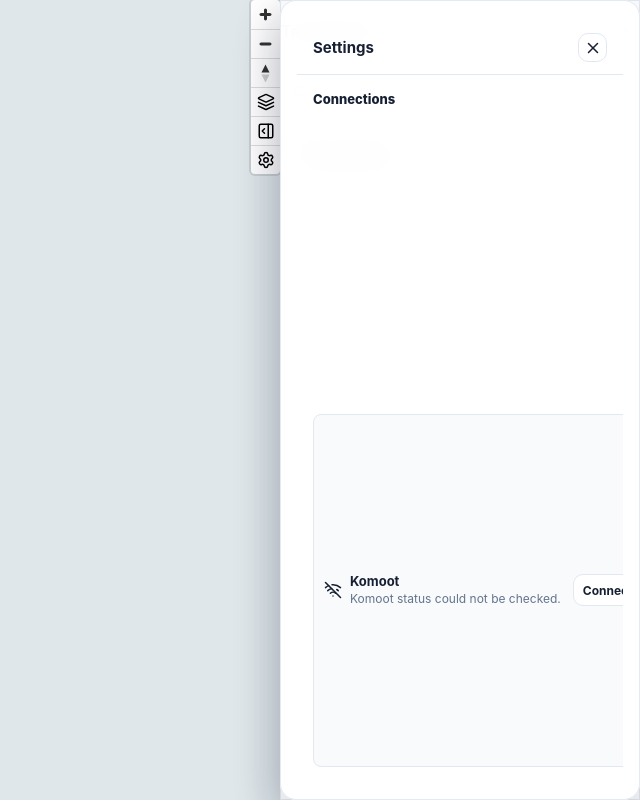
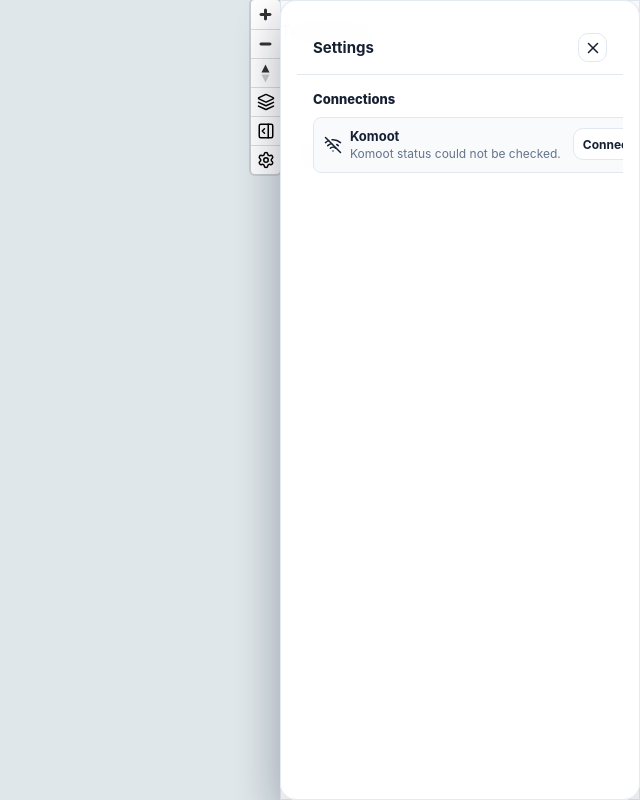
Before and after one commit to Sergek888/TrackTrim, a React (Vite) app: page / in a window 1280 px wide. Both pictures are taken after a click on the button 1265 px from the left and 159 px from the top of the page. Shown: the whole page, without its empty margins (640-1280 px from the left). Built offline with nearby package versions, Linux system fonts and the light colour scheme; no server answers; what maplibre-contour would draw is missing.

Commit message:
Keep settings connection row compact

```diff
--- a/src/ui/components/TrackWorkspace.css
+++ b/src/ui/components/TrackWorkspace.css
@@ -15,6 +15,16 @@
 
 .sidebar-sheet-handle {
   display: none;
+}
+
+.panel-body,
+.settings-section {
+  align-content: start;
+}
+
+.komoot-connection-row {
+  align-items: flex-start;
+  min-height: 0;
 }
 
 @media (max-width: 767px) {
```
